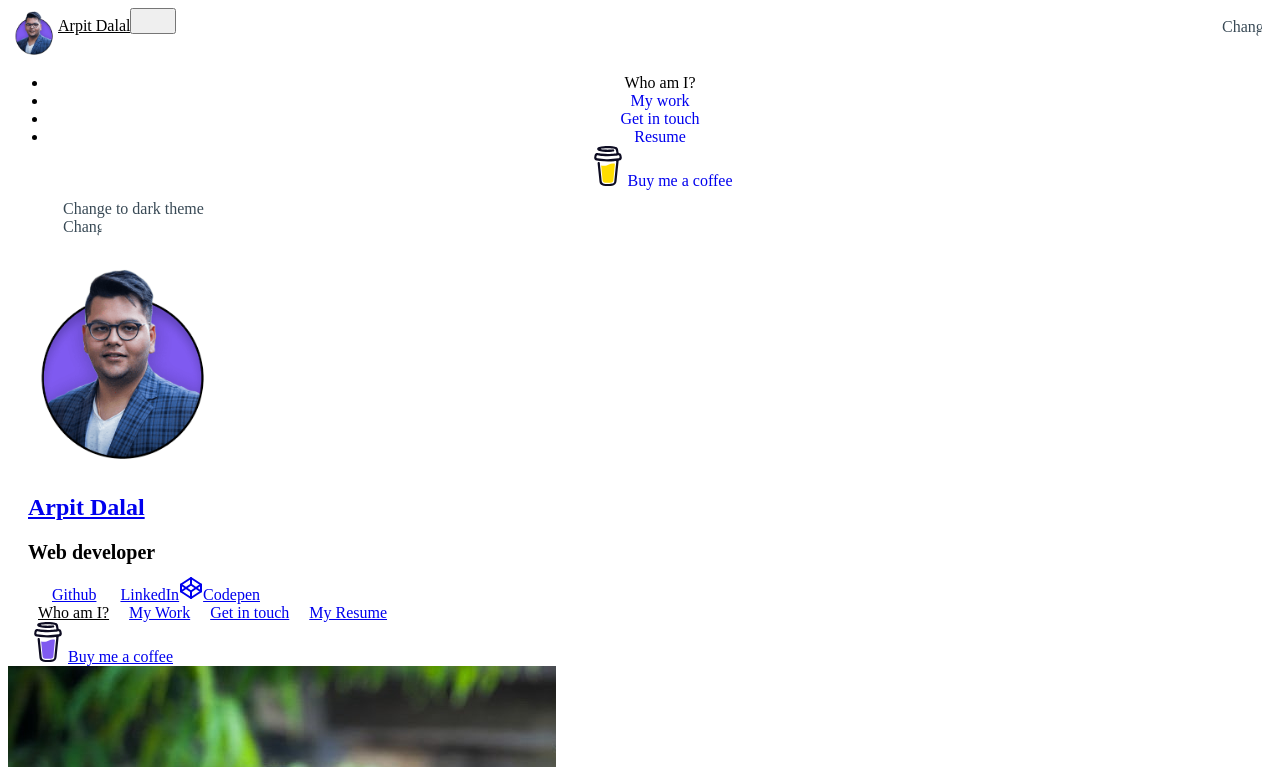
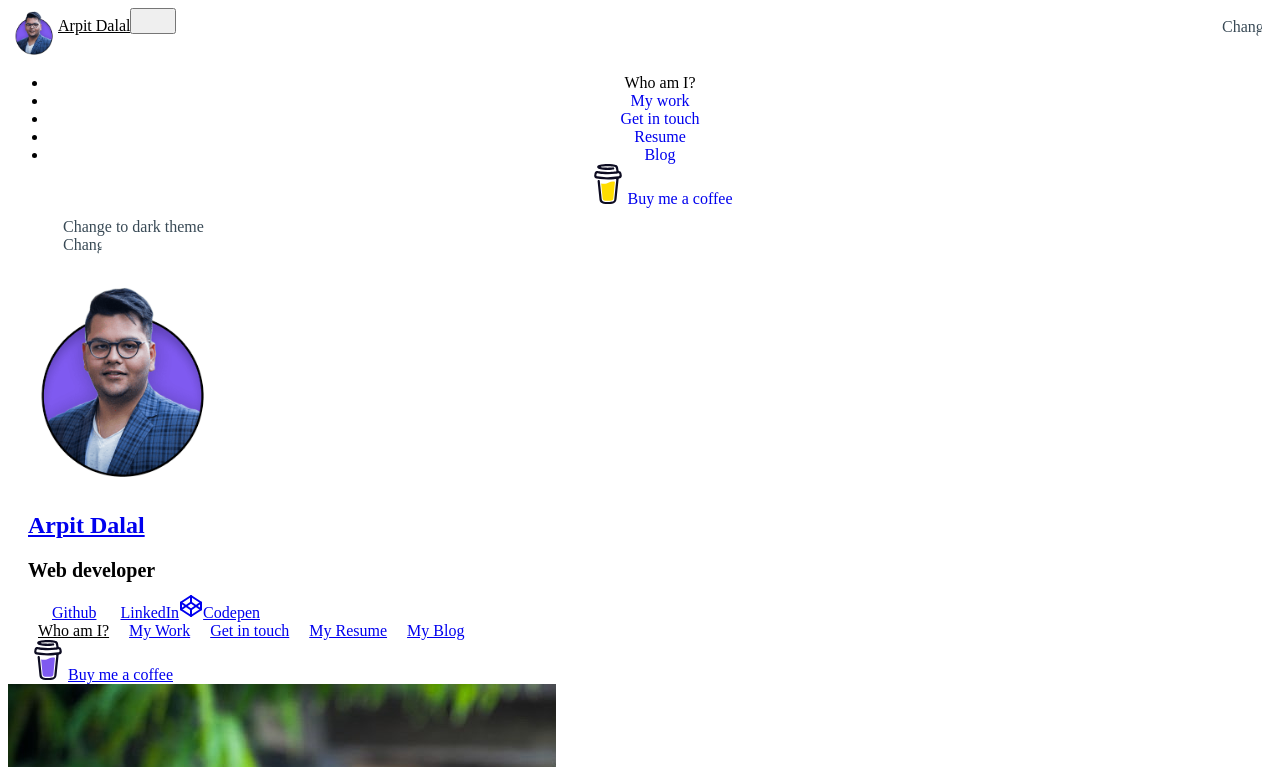
Before and after one commit to arpitdalal/gatsby-portfolio, a Gatsby site: page /me in a window 1280 px wide. Shown: the top 767 px of the page. Built offline with nearby package versions, Linux system fonts and the light colour scheme; Gatsby itself is replaced by a stand-in of ours.

Commit message:
feat: add blog to the nav links

```diff
--- a/src/components/header.js
+++ b/src/components/header.js
@@ -4,10 +4,7 @@ import React, { useState } from "react"
 
 import { Link } from "gatsby"
 import { StaticImage } from "gatsby-plugin-image"
-import {
-  Nav,
-  Navbar,
-} from "react-bootstrap"
+import { Nav, Navbar } from "react-bootstrap"
 
 import ToggleDesktop from "./toggleDesktop"
 import ToggleMobile from "./toggleMobile"
@@ -85,6 +82,16 @@ const Header = ({ setTheme }) => {
                     to="/resume"
                   >
                     Resume
+                  </Link>
+                </Nav.Link>
+                <Nav.Link as="li">
+                  <Link
+                    className="nav-link-mb m-0 w-100 d-block"
+                    activeClassName="active"
+                    to="https://arpit.im/blog"
+                    target="_blank"
+                  >
+                    Blog
                   </Link>
                 </Nav.Link>
                 <div className="p-0 mx-0 bmc-btn-container">
@@ -304,6 +311,15 @@ const Header = ({ setTheme }) => {
               >
                 My Resume
               </Link>
+              <Link
+                className="nav-link anim"
+                activeClassName="active"
+                role="tab"
+                to="https://arpit.im/blog"
+                target="_blank"
+              >
+                My Blog
+              </Link>
               <div className="bmc-btn-container anim">
                 <a
                   className="bmc-btn"
```
